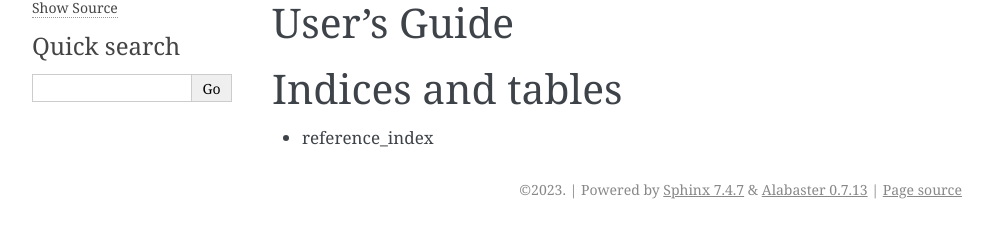
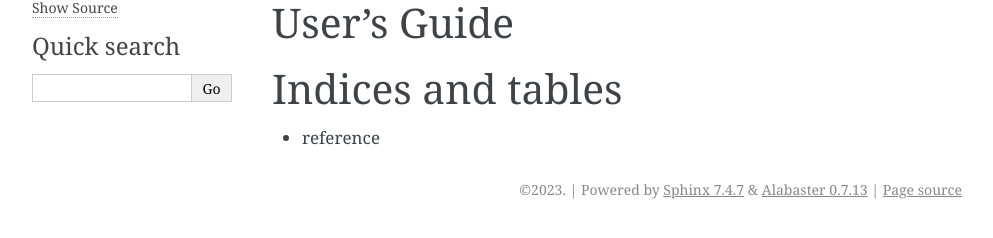
Before and after one commit to City-Form-Lab/madina, a Sphinx documentation site: the page built from docs/source/index.rst, in a window 1280 px wide. Shown: the part 216-454 px from the top of the page, without its empty margins (148-1141 px from the left). Built offline with Sphinx 7.4.7, drawn with Linux system fonts in a browser that asks for light colours; pages that are not in the unit, such as notebooks, are missing from menus.

Commit message:
renamed API reference

```diff
--- a/docs/source/index.rst
+++ b/docs/source/index.rst
@@ -19,10 +19,10 @@
    :caption: Contents:
 
    user/quickstart
-   user/reference_index
+   user/reference
 
 
 
 Indices and tables
 ==================
-* :ref:`reference_index`
+* :ref:`reference`
```
Also changed, not shown: docs/source/reference.rst (renamed from docs/source/reference_index.rst).
